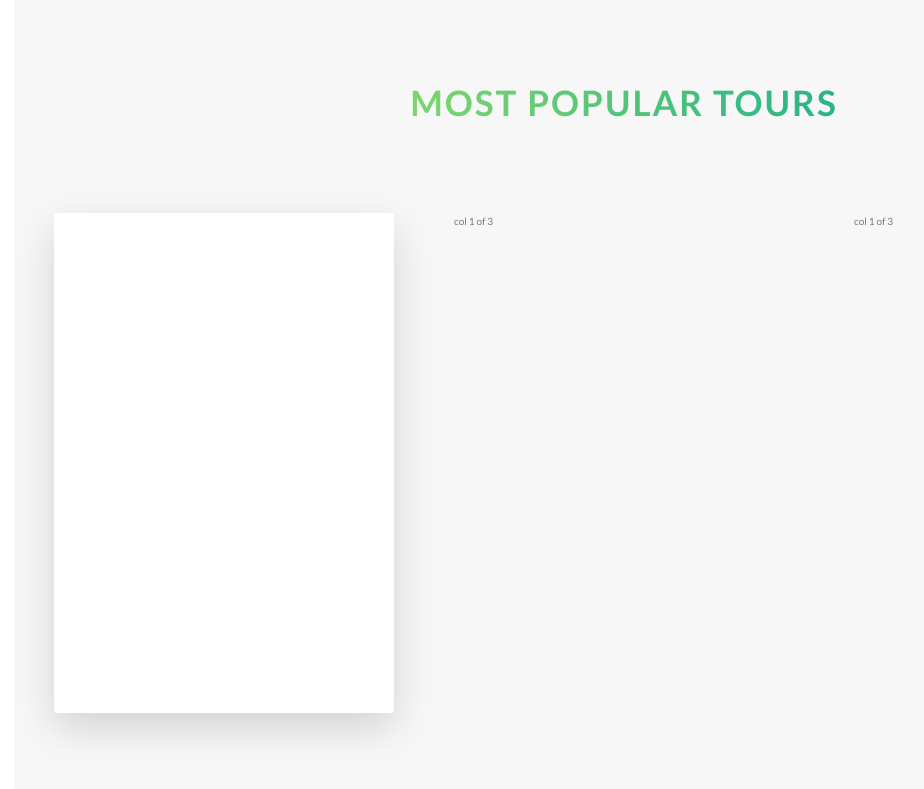
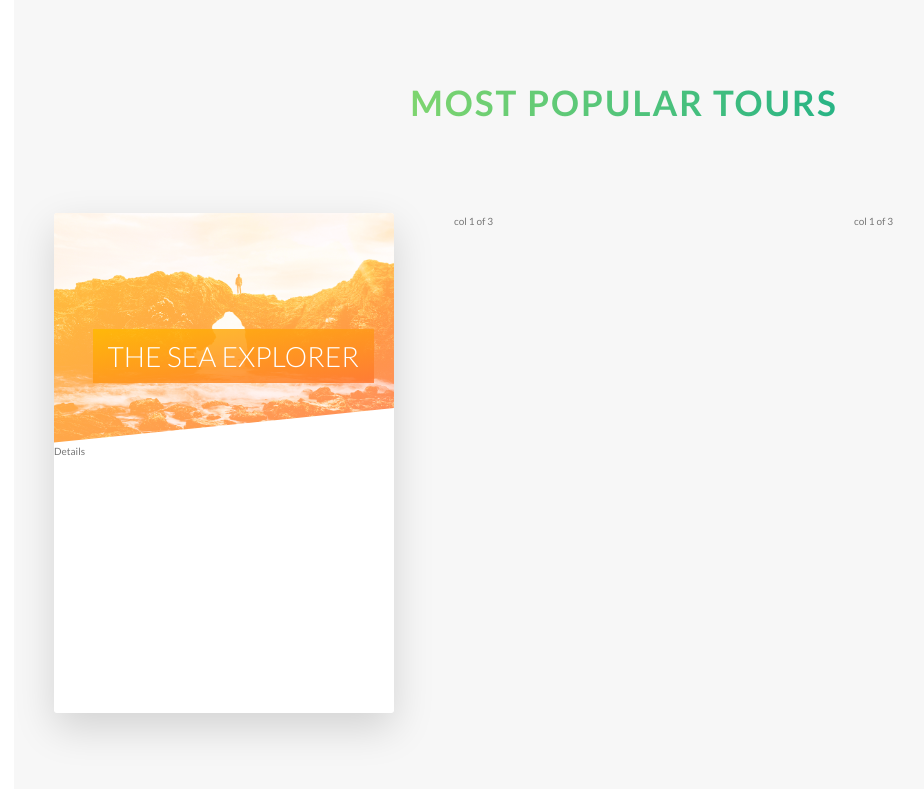
Before and after one commit to wasifbaliyan/natours, a website: page index.html in a window 1280 px wide. Shown: the part 2342-3131 px from the top of the page, without its empty margins (16-940 px from the left). Drawn offline with Linux system fonts and the light colour scheme.

Commit message:
add tours section animation

```diff
--- a/index.html
+++ b/index.html
@@ -138,7 +138,15 @@
           <div class="col-1-of-3">
             <div class="card">
               <div class="card__side card__side--front">
-                Front
+                <div class="card__picture card__picture--1">
+                  &nbsp;
+                </div>
+                <h4 class="card__heading">
+                  <span class="card__heading-span card__heading-span--1"
+                    >The Sea Explorer</span
+                  >
+                </h4>
+                <div class="card__details">Details</div>
               </div>
               <div class="card__side card__side--back card__side--back-1">
                 Back
--- a/sass/components/_card.scss
+++ b/sass/components/_card.scss
@@ -4,8 +4,6 @@
   height: 50rem;
 
   &__side {
-    color: #fff;
-    font-size: 2rem;
     height: 50rem;
     transition: all 0.8s ease;
     position: absolute;
@@ -14,6 +12,7 @@
     width: 100%;
     backface-visibility: hidden;
     border-radius: 3px;
+    overflow: hidden;
     box-shadow: 0 1.5rem 4rem rgba($color-black, 0.15);
 
     &--front {
@@ -39,4 +38,43 @@
   &:hover &__side--back {
     transform: rotateY(0deg);
   }
+
+  // Front Side Styling
+  &__picture {
+    background-size: cover;
+    height: 23rem;
+    background-blend-mode: screen;
+    clip-path: polygon(0 0, 100% 0, 100% 85%, 0 100%);
+
+    &--1 {
+      background-image: linear-gradient(
+          to right bottom,
+          $color-secondary-light,
+          $color-secondary-dark
+        ),
+        url(../img/nat-5.jpg);
+    }
+  }
+  &__heading {
+    font-size: 2.8rem;
+    font-weight: 300;
+    text-transform: uppercase;
+    text-align: right;
+    color: $color-white;
+    position: absolute;
+    top: 12rem;
+    right: 2rem;
+  }
+
+  &__heading-span {
+    padding: 1rem 1.5rem;
+    box-decoration-break: clone;
+    &--1 {
+      background-image: linear-gradient(
+        to right bottom,
+        rgba($color-secondary-light, 0.85),
+        rgba($color-secondary-dark, 0.85)
+      );
+    }
+  }
 }
```
Also changed, not shown: css/style.css.
